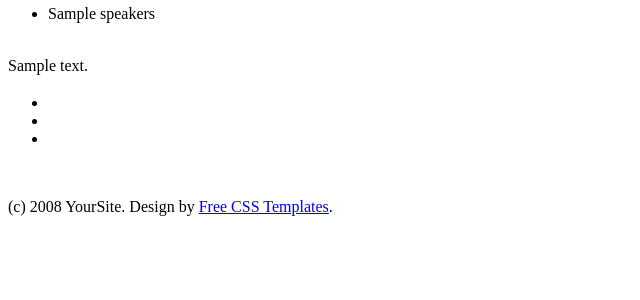
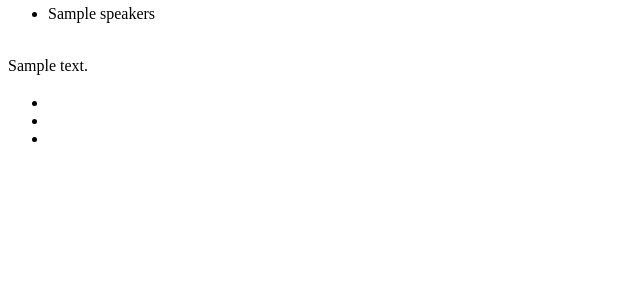
Before and after one commit to sagmor/portal-videoconferencias, a CakePHP app: template app/views/speeches/show.ctp in a window 1280 px wide. Shown: the part 262-562 px from the top of the page, without its empty margins (0-640 px from the left). Run offline with PHP 8.4 and a stand-in for CakePHP, Linux system fonts and the light colour scheme; the template is opened without the code that fills it: most values are stand-ins (such as "Sample title", 1, 10 or a date in 2020); data that the repository does not hold is empty; some libraries are stand-ins or nearby versions.

Commit message:
fuera copyright del footer

```diff
--- a/app/views/layouts/default.ctp
+++ b/app/views/layouts/default.ctp
@@ -87,7 +87,6 @@
 		<!-- end page -->
 		<!-- start footer -->
 		<div id="footer">
-			<p id="legal">(c) 2008 YourSite. Design by <a href="http://www.freecsstemplates.org/">Free CSS Templates</a>.</p>
 		</div>
 		<!-- end footer -->
 	</body>
```
